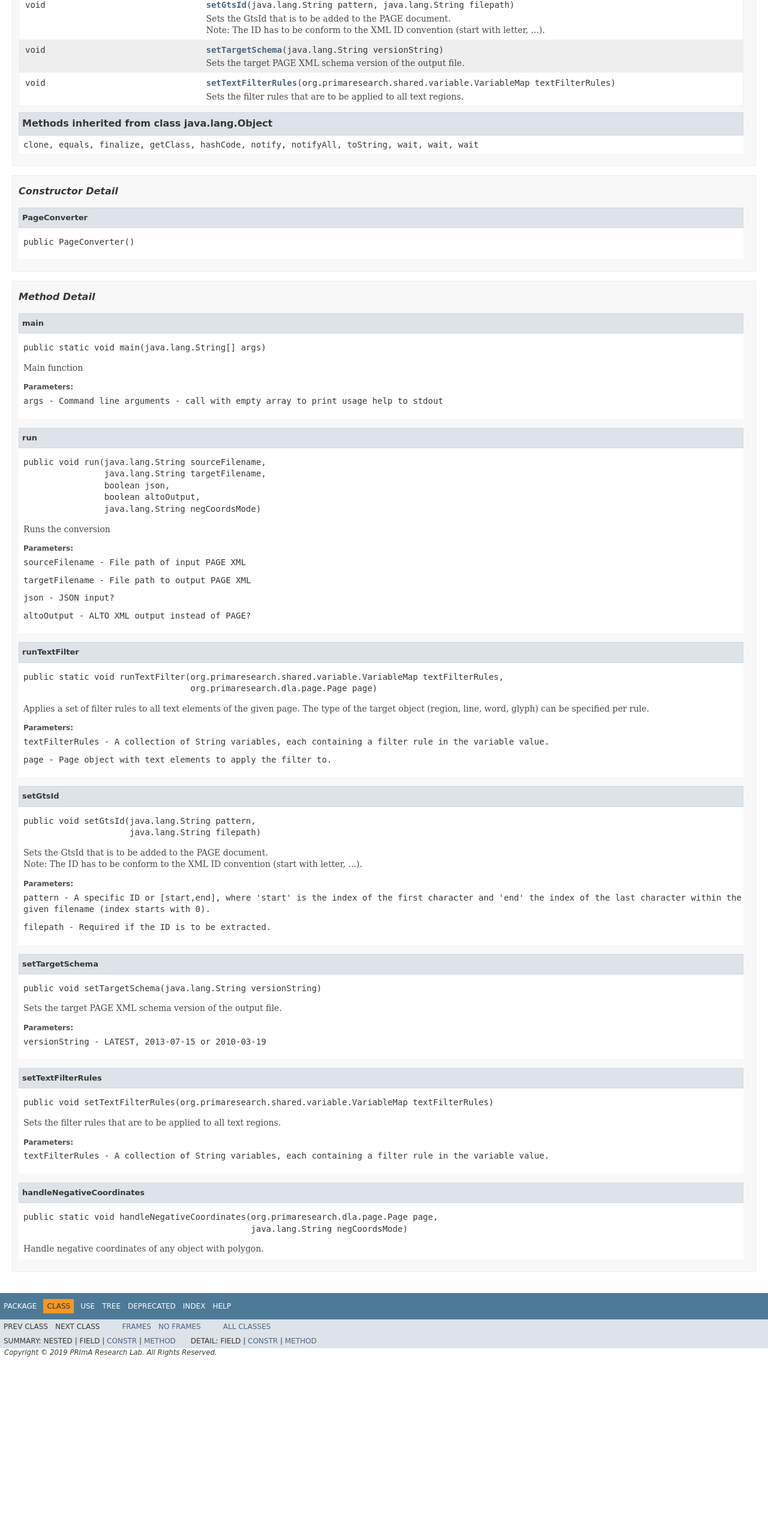
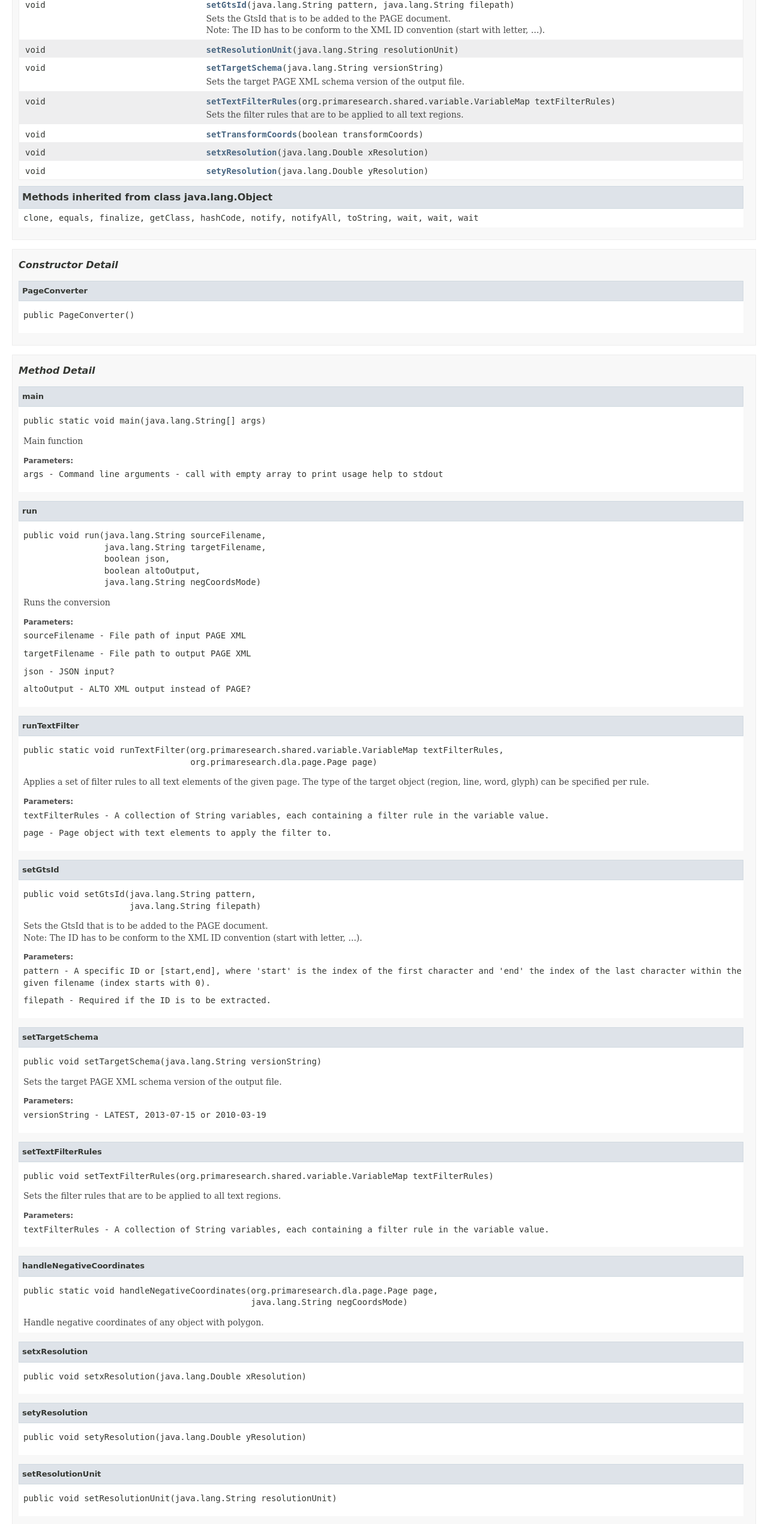
Before and after one commit to PRImA-Research-Lab/prima-page-converter, a plain HTML site: page apidoc/org/primaresearch/dla/page/converter/PageConverter.html in a window 1280 px wide. Shown: the part 946-3486 px from the top of the page at 60% size. Before the commit the page ends 3221 px from the top, so only its background shows below. Drawn offline with Linux system fonts and the light colour scheme; a web font is replaced by a local one.

Commit message:
Patch Jan 2021

```diff
--- a/apidoc/org/primaresearch/dla/page/converter/PageConverter.html
+++ b/apidoc/org/primaresearch/dla/page/converter/PageConverter.html
@@ -2,9 +2,9 @@
 <!-- NewPage -->
 <html lang="en">
 <head>
-<!-- Generated by javadoc (1.8.0_121) on Tue Nov 12 10:28:41 GMT 2019 -->
+<!-- Generated by javadoc (1.8.0_121) on Sat Jan 30 10:49:19 GMT 2021 -->
 <title>PageConverter (JPageConverter API)</title>
-<meta name="date" content="2019-11-12">
+<meta name="date" content="2021-01-30">
 <link rel="stylesheet" type="text/css" href="../../../../../stylesheet.css" title="Style">
 <script type="text/javascript" src="../../../../../script.js"></script>
 </head>
@@ -18,7 +18,7 @@
     catch(err) {
     }
 //-->
-var methods = {"i0":9,"i1":9,"i2":10,"i3":9,"i4":10,"i5":10,"i6":10};
+var methods = {"i0":9,"i1":9,"i2":10,"i3":9,"i4":10,"i5":10,"i6":10,"i7":10,"i8":10,"i9":10,"i10":10};
 var tabs = {65535:["t0","All Methods"],1:["t1","Static Methods"],2:["t2","Instance Methods"],8:["t4","Concrete Methods"]};
 var altColor = "altColor";
 var rowColor = "rowColor";
@@ -190,15 +190,31 @@ extends java.lang.Object</pre>
 </tr>
 <tr id="i5" class="rowColor">
 <td class="colFirst"><code>void</code></td>
+<td class="colLast"><code><span class="memberNameLink"><a href="../../../../../org/primaresearch/dla/page/converter/PageConverter.html#setResolutionUnit-java.lang.String-">setResolutionUnit</a></span>(java.lang.String&nbsp;resolutionUnit)</code>&nbsp;</td>
+</tr>
+<tr id="i6" class="altColor">
+<td class="colFirst"><code>void</code></td>
 <td class="colLast"><code><span class="memberNameLink"><a href="../../../../../org/primaresearch/dla/page/converter/PageConverter.html#setTargetSchema-java.lang.String-">setTargetSchema</a></span>(java.lang.String&nbsp;versionString)</code>
 <div class="block">Sets the target PAGE XML schema version of the output file.</div>
 </td>
 </tr>
-<tr id="i6" class="altColor">
+<tr id="i7" class="rowColor">
 <td class="colFirst"><code>void</code></td>
 <td class="colLast"><code><span class="memberNameLink"><a href="../../../../../org/primaresearch/dla/page/converter/PageConverter.html#setTextFilterRules-org.primaresearch.shared.variable.VariableMap-">setTextFilterRules</a></span>(org.primaresearch.shared.variable.VariableMap&nbsp;textFilterRules)</code>
 <div class="block">Sets the filter rules that are to be applied to all text regions.</div>
 </td>
+</tr>
+<tr id="i8" class="altColor">
+<td class="colFirst"><code>void</code></td>
+<td class="colLast"><code><span class="memberNameLink"><a href="../../../../../org/primaresearch/dla/page/converter/PageConverter.html#setTransformCoords-boolean-">setTransformCoords</a></span>(boolean&nbsp;transformCoords)</code>&nbsp;</td>
+</tr>
+<tr id="i9" class="rowColor">
+<td class="colFirst"><code>void</code></td>
+<td class="colLast"><code><span class="memberNameLink"><a href="../../../../../org/primaresearch/dla/page/converter/PageConverter.html#setxResolution-java.lang.Double-">setxResolution</a></span>(java.lang.Double&nbsp;xResolution)</code>&nbsp;</td>
+</tr>
+<tr id="i10" class="altColor">
+<td class="colFirst"><code>void</code></td>
+<td class="colLast"><code><span class="memberNameLink"><a href="../../../../../org/primaresearch/dla/page/converter/PageConverter.html#setyResolution-java.lang.Double-">setyResolution</a></span>(java.lang.Double&nbsp;yResolution)</code>&nbsp;</td>
 </tr>
 </table>
 <ul class="blockList">
@@ -341,12 +357,48 @@ extends java.lang.Object</pre>
 <a name="handleNegativeCoordinates-org.primaresearch.dla.page.Page-java.lang.String-">
 <!--   -->
 </a>
-<ul class="blockListLast">
+<ul class="blockList">
 <li class="blockList">
 <h4>handleNegativeCoordinates</h4>
 <pre>public static&nbsp;void&nbsp;handleNegativeCoordinates(org.primaresearch.dla.page.Page&nbsp;page,
                                              java.lang.String&nbsp;negCoordsMode)</pre>
 <div class="block">Handle negative coordinates of any object with polygon.</div>
+</li>
+</ul>
+<a name="setxResolution-java.lang.Double-">
+<!--   -->
+</a>
+<ul class="blockList">
+<li class="blockList">
+<h4>setxResolution</h4>
+<pre>public&nbsp;void&nbsp;setxResolution(java.lang.Double&nbsp;xResolution)</pre>
+</li>
+</ul>
+<a name="setyResolution-java.lang.Double-">
+<!--   -->
+</a>
+<ul class="blockList">
+<li class="blockList">
+<h4>setyResolution</h4>
+<pre>public&nbsp;void&nbsp;setyResolution(java.lang.Double&nbsp;yResolution)</pre>
+</li>
+</ul>
+<a name="setResolutionUnit-java.lang.String-">
+<!--   -->
+</a>
+<ul class="blockList">
+<li class="blockList">
+<h4>setResolutionUnit</h4>
+<pre>public&nbsp;void&nbsp;setResolutionUnit(java.lang.String&nbsp;resolutionUnit)</pre>
+</li>
+</ul>
+<a name="setTransformCoords-boolean-">
+<!--   -->
+</a>
+<ul class="blockListLast">
+<li class="blockList">
+<h4>setTransformCoords</h4>
+<pre>public&nbsp;void&nbsp;setTransformCoords(boolean&nbsp;transformCoords)</pre>
 </li>
 </ul>
 </li>
```
Also changed, not shown: apidoc/allclasses-frame.html (+2 -2 lines), apidoc/allclasses-noframe.html (+2 -2 lines), apidoc/constant-values.html (+2 -2 lines), apidoc/deprecated-list.html (+2 -2 lines), apidoc/help-doc.html (+2 -2 lines), apidoc/index-all.html (+10 -2 lines), apidoc/index.html (+1 -1 lines), apidoc/org/primaresearch/dla/page/converter/package-frame.html (+2 -2 lines), apidoc/org/primaresearch/dla/page/converter/package-summary.html (+2 -2 lines), apidoc/org/primaresearch/dla/page/converter/package-tree.html (+2 -2 lines), apidoc/org/primaresearch/dla/page/converter/package-use.html (+2 -2 lines), apidoc/overview-tree.html (+2 -2 lines), 2 other files.
